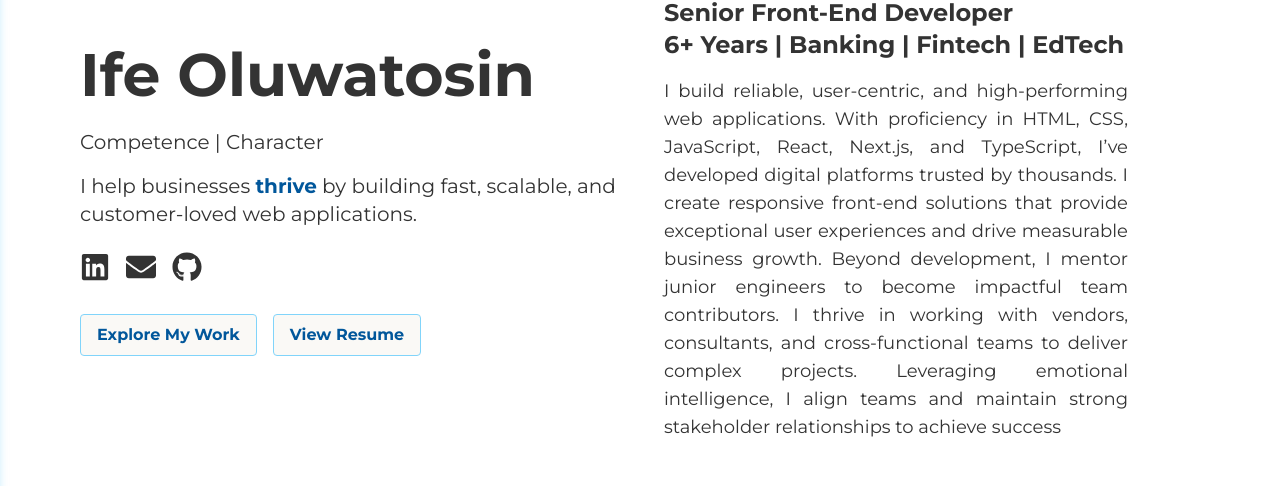
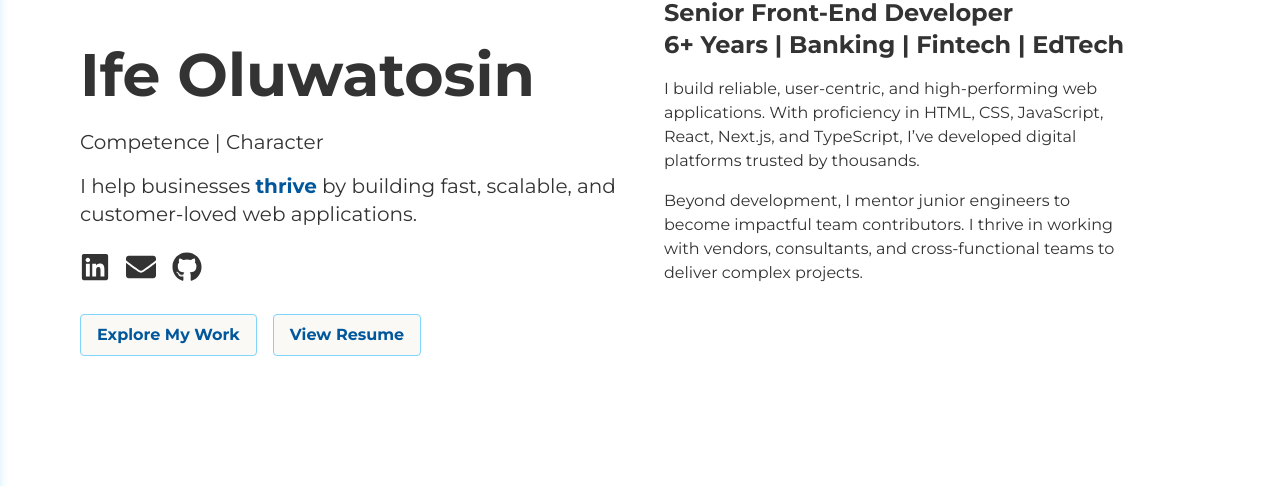
Before and after one commit to ifetosin/my-website, a Next.js app: page / in a window 1280 px wide. Shown: the part 171-657 px from the top of the page. Built offline with nearby package versions, Linux system fonts and the light colour scheme.

Commit message:
made some changes

```diff
--- a/src/components/Hero.tsx
+++ b/src/components/Hero.tsx
@@ -141,18 +141,17 @@ export const Hero = () => {
                 Senior Front-End Developer <br /> 6+ Years | Banking | Fintech |
                 EdTech
               </h2>
-              <p className="text-sm sm:text-base md:text-lg lg:text-justify">
+              <p className="text-base lg:text-left mb-4">
                 I build reliable, user-centric, and high-performing web
                 applications. With proficiency in HTML, CSS, JavaScript, React,
                 Next.js, and TypeScript, I’ve developed digital platforms
-                trusted by thousands. I create responsive front-end solutions
-                that provide exceptional user experiences and drive measurable
-                business growth. Beyond development, I mentor junior engineers
-                to become impactful team contributors. I thrive in working with
-                vendors, consultants, and cross-functional teams to deliver
-                complex projects. Leveraging emotional intelligence, I align
-                teams and maintain strong stakeholder relationships to achieve
-                success{" "}
+                trusted by thousands.
+              </p>
+              <p className="text-base lg:text-left">
+                Beyond development, I mentor junior engineers to become
+                impactful team contributors. I thrive in working with vendors,
+                consultants, and cross-functional teams to deliver complex
+                projects.
               </p>
             </div>
           </motion.aside>
```
